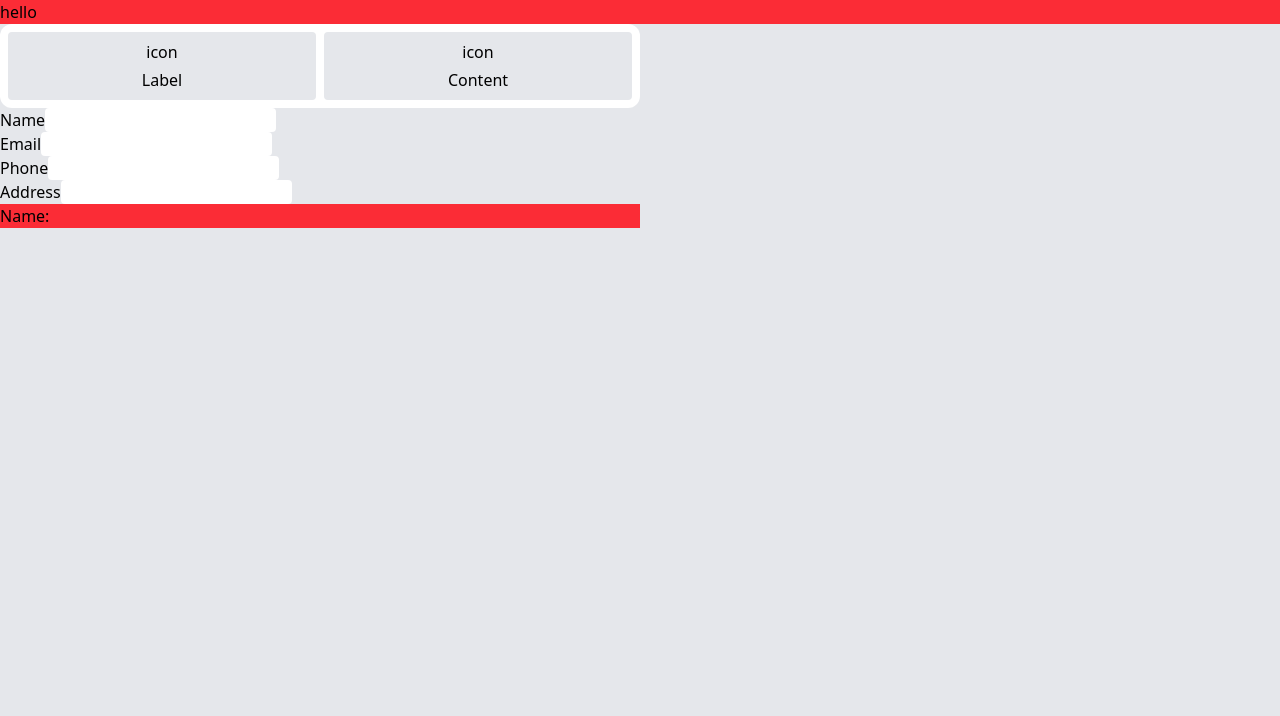
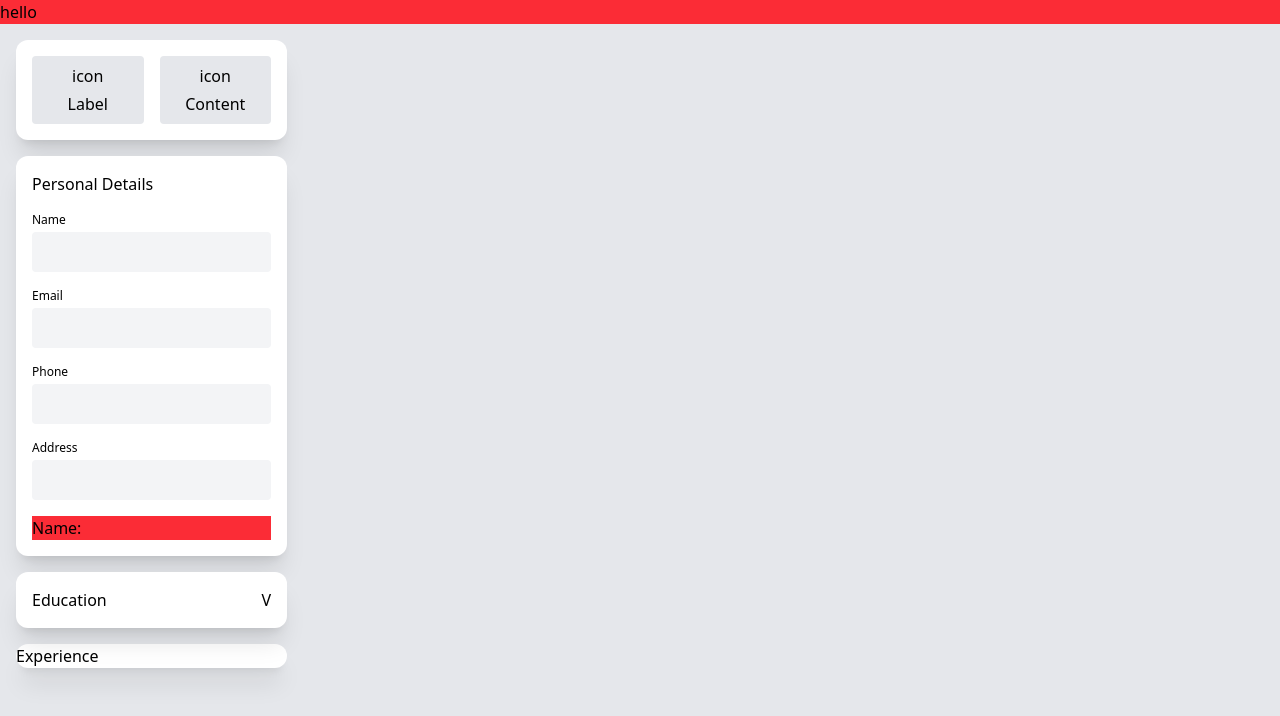
Before and after one commit to blazegreenhalgh/resume-generator, a React (Vite) app: page / in a window 1280 px wide. Shown: the top 716 px of the page. Built offline with nearby package versions, Linux system fonts and the light colour scheme.

Commit message:
setup basic dropdown functionality

```diff
--- a/src/App.jsx
+++ b/src/App.jsx
@@ -11,16 +11,31 @@ function App() {
     phone: '',
     address: '',
   })
+  const [education, setEducation] = useState({})
+  const [experience, setExperience] = useState({})
 
   const handleFieldChange = (target, e) =>{
     setDetails({...details, [target]: e.target.value})
     console.log(details)
   }
 
+  const handleExperienceChange = () => {}
+
+  const handleEducationChange = () => {}
+
   return (
     <>
      <h1 className='bg-red-500'>hello</h1>
-     <Sidebar details={details} onFieldChange={handleFieldChange} />
+     <Sidebar
+     details={details}
+     onFieldChange={handleFieldChange}
+     education={education}
+     onEducationChange={handleEducationChange}
+     experience={experience}
+     onExperienceChange={handleExperienceChange}
+
+
+     />
     </>
   )
 }
--- a/src/components/Sidebar.jsx
+++ b/src/components/Sidebar.jsx
@@ -1,15 +1,24 @@
 import React from 'react'
+import {useState} from 'react'
 
+function Sidebar({
+    details,
+    onFieldChange,
+    education,
+    onEducationChange,
+    experience,
+    onExperienceChange
+}) {
 
-function Sidebar({ details, onFieldChange }) {
   return (
-    <div className='sidebar h-full flex flex-col w-1/2'>
-        <div className="tabs flex flex-row gap-2 bg-white w-full p-2 rounded-xl">
-            <Tab />
-            <Tab label="Content" />
-        </div>
-        <div className="fields">
-            <div className="field-group">
+    <div className='sidebar h-full flex flex-col w-fit p-4 gap-4'>
+        <Container className="tabs flex flex-row">
+                <Tab />
+                <Tab label="Content" />
+        </Container>
+        <div className="fields flex flex-col gap-4">
+            <Container className="field-group" >
+                <h2>Personal Details</h2>
                 {Object.keys(details).map((key) => (
                     <Field
                     key={key}
@@ -20,7 +29,13 @@ function Sidebar({ details, onFieldChange }) {
                     />
                 ))}
                 <p className='bg-red-500'>Name: {details.name} </p>
-            </div>
+            </Container >
+            <Container className="field-group relative" p={false} >
+                <Dropdown />
+            </Container>
+            <Container className="field-group" p={false} >
+                <h2>Experience</h2>
+            </Container>
         </div>
     </div>
   )
@@ -29,14 +44,21 @@ function Sidebar({ details, onFieldChange }) {
 export default Sidebar
 
 
+function Container({className='', p=true, children}) {
+    return (
+        <div className={`sidebar-container flex flex-col gap-4 bg-white rounded-xl shadow-xl ${p ? 'p-4' : ''} ${className}`}>
+            {children}
+        </div>
+    )
+}
 
 function Field({ label='Label', details, onFieldChange, target }) {
             return (
-             <div className='field'>
-                <label>{label}</label>
+             <div className='field flex flex-col gap-1 w-full'>
+                <label className='text-xs'>{label}</label>
                 <input
                 type="text"
-                className='bg-white rounded-sm'
+                className='bg-gray-100 rounded-sm pl-2 py-2'
                 value={details[target]}
                 onChange={(e) => {onFieldChange(target, e)}}
             />
@@ -45,8 +67,49 @@ function Field({ label='Label', details, onFieldChange, target }) {
 }
 
 
+function Dropdown({
+    education,
+    onEducationChange,
+    experience,
+    onExperienceChange
+    }) {
+    const [isToggled, setIsToggled] = useState(false)
 
+    const handleClick = () => {
+        setIsToggled(prev => !prev)
+    }
 
+    if (isToggled) {
+        return (
+        <>
+                <button
+                onClick={handleClick}
+                className='cursor-pointer p-4 after:absolute after:inset-0'
+                >
+                    <div className="flex flex-row justify-between w-full">
+                        <h2>Education</h2>
+                        <p>^</p>
+                    </div>
+                </button>
+
+                <div className='dropdown-content px-4 pb-4'>
+                    <h1>toggled</h1>
+                </div>
+        </>
+        )
+    }
+    return (
+        <button
+        onClick={handleClick}
+        className='cursor-pointer p-4 after:absolute after:inset-0'
+        >
+            <div className="flex flex-row justify-between w-full">
+                <h2>Education</h2>
+                <p>V</p>
+            </div>
+        </button>
+    )
+}
 
 
 function Tab({ label="Label" }) {
```
